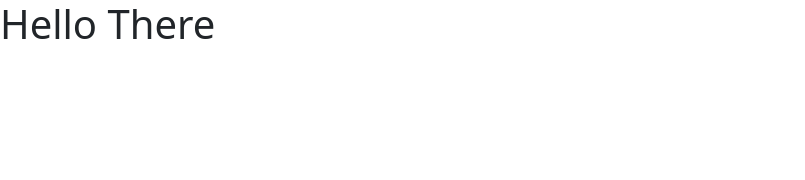
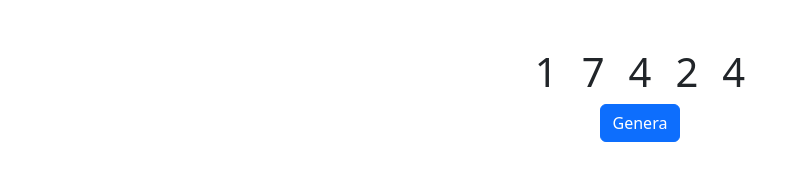
Before and after one commit to federico-quintieri/js-simon, a plain HTML site: page index.html in a window 1280 px wide. Shown: the whole page, without its empty margins (0-805 px from the left). Drawn offline with nearby package versions, Linux system fonts and the light colour scheme.

Commit message:
feat:timeout functions

```diff
--- a/JS/script.js
+++ b/JS/script.js
@@ -0,0 +1,44 @@
+// Prendo i 5 h1 dentro
+const arrayH1 = document.querySelectorAll(".col-auto h1");
+
+// Prendo il bottone genera
+const generaBtn = document.getElementById("btnGenera");
+
+// Assegna numeri random agli elementi di arrayH1
+assegnaRandomNumber(arrayH1);
+let varTimeout = setTimeout(() => {
+  console.log("Sono passati 30 secondi");
+}, 30 * 1000);
+
+// Al click del bottone rigenera i numeri random
+generaBtn.addEventListener("click", () => {
+  assegnaRandomNumber(arrayH1);
+  // Libero variabile timeout iniziale
+  clearTimeout(varTimeout);
+  // Assegno nuovo timeout
+  varTimeout = setTimeout(() => {
+    console.log("Sono passati 30 secondi");
+  }, 5 * 1000);
+});
+
+/**
+ * Assegna numeri random ad array elementi
+ * @param {array} arrayElementi
+ * @returns {none}
+ */
+function assegnaRandomNumber(arrayElementi) {
+  for (let i = 0; i < arrayElementi.length; i++) {
+    const currElem = arrayElementi[i];
+    arrayElementi[i].innerText = getRndInteger(1, 10);
+  }
+}
+
+/**
+ * Ritorna numero random
+ * @param {number} min
+ * @param {number} max
+ * @returns {number}
+ */
+function getRndInteger(min, max) {
+  return Math.floor(Math.random() * (max - min + 1)) + min;
+}
--- a/index.html
+++ b/index.html
@@ -12,7 +12,17 @@
     />
   </head>
   <body>
-    <h1>Hello There</h1>
+    <div class="container">
+      <div class="row justify-content-center align-items-center pt-5">
+        <div class="col-auto"><h1 ></h1></div>
+        <div class="col-auto"><h1 ></h1></div>
+        <div class="col-auto"><h1 ></h1></div>
+        <div class="col-auto"><h1 ></h1></div>
+        <div class="col-auto"><h1 ></h1></div>
+        <div class="col-12 text-center"><button id="btnGenera" class="btn btn-primary">Genera</button></div>
+      </div>
+    </div>
+
     <script
       src="https://cdn.jsdelivr.net/npm/bootstrap@5.3.3/dist/js/bootstrap.bundle.min.js"
       integrity="sha384-YvpcrYf0tY3lHB60NNkmXc5s9fDVZLESaAA55NDzOxhy9GkcIdslK1eN7N6jIeHz"
```
